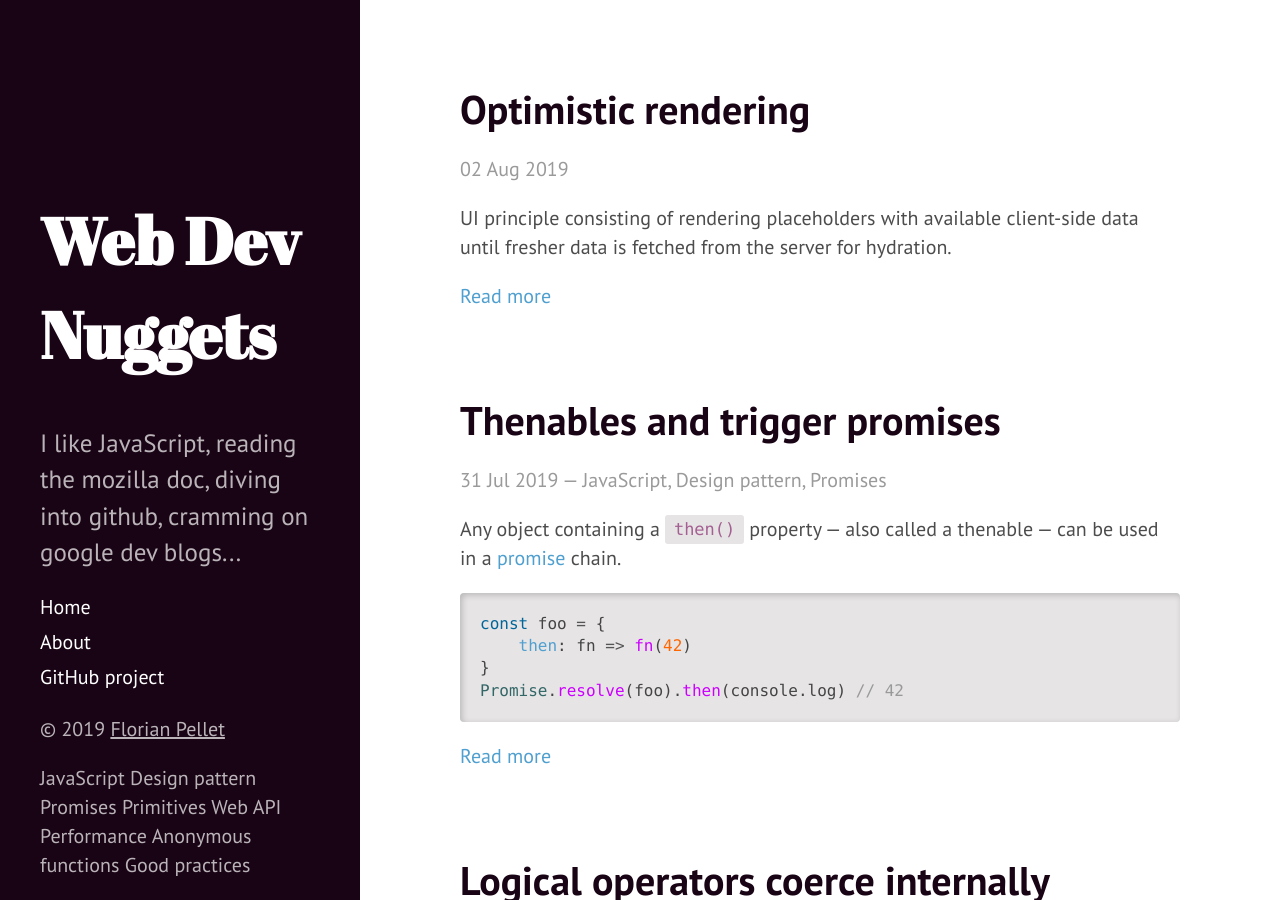
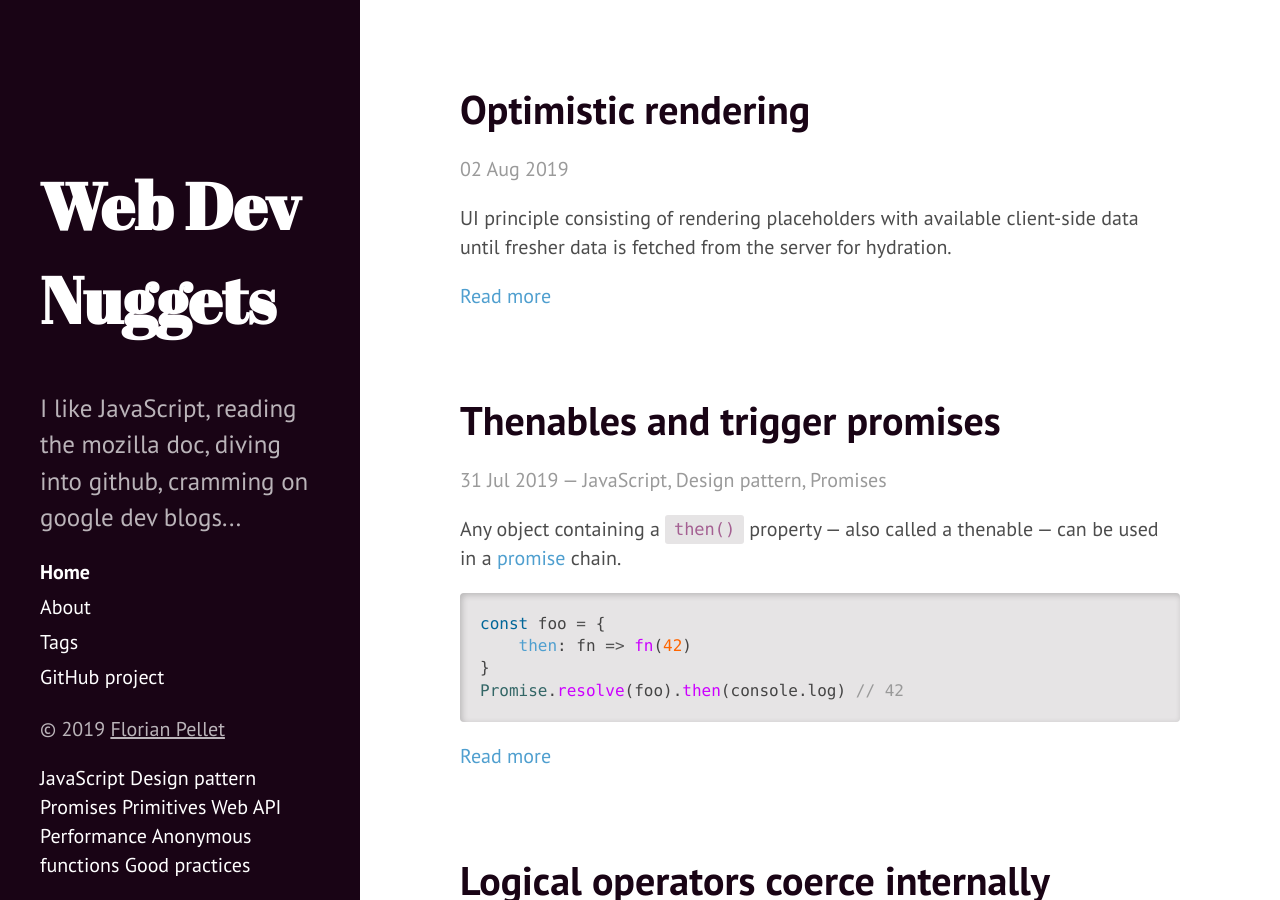
Before and after one commit to Sheraff/TIL, a Jekyll site: the page built from index.html, in a window 1280 px wide and 900 px high. Built offline with Jekyll 4.4.1, drawn with Linux system fonts in a browser that asks for light colours; the list of posts is cut into pages by our own code.

```diff
--- a/_includes/sidebar.html
+++ b/_includes/sidebar.html
@@ -10,7 +10,7 @@
     </div>
 
     <nav class="sidebar-nav">
-      <a class="sidebar-nav-item{% if page.url == site.baseurl %} active{% endif %}" href="{{ site.baseurl }}">Home</a>
+      <a class="sidebar-nav-item{% if page.title == "Home" %} active{% endif %}" href="{{ site.baseurl }}">Home</a>
 
       {% for node in site.pages %}
         {% if node.title != null %}
@@ -26,7 +26,7 @@
     <p class="footer">&copy; {{ site.time | date: '%Y' }} <a href="{{ site.author.url }}">{{ site.author.name }}</a></p>
 
     {% for tag in tags %}
-      <span>{{ tag }}</span>
+      <a href="{{ site.baseurl}}tags?tag={{ tag }}">{{ tag }}</span>
   {% endfor %}
   </div>
 </div>
```
Also changed, not shown: tags.md (added, +6 -0 lines).
